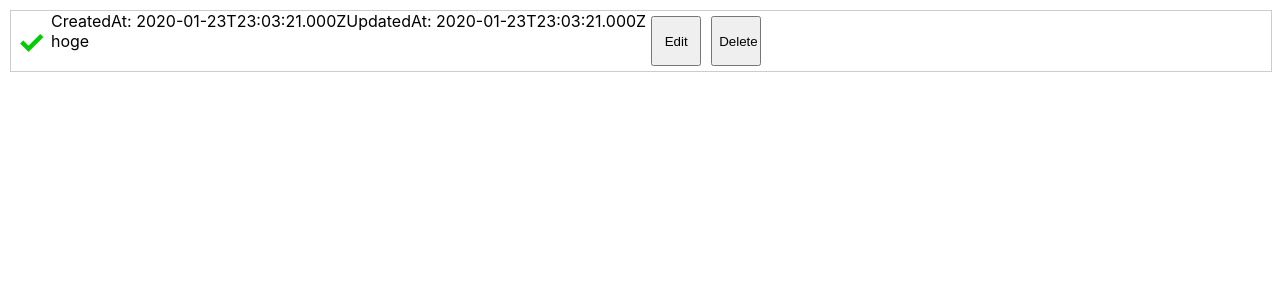
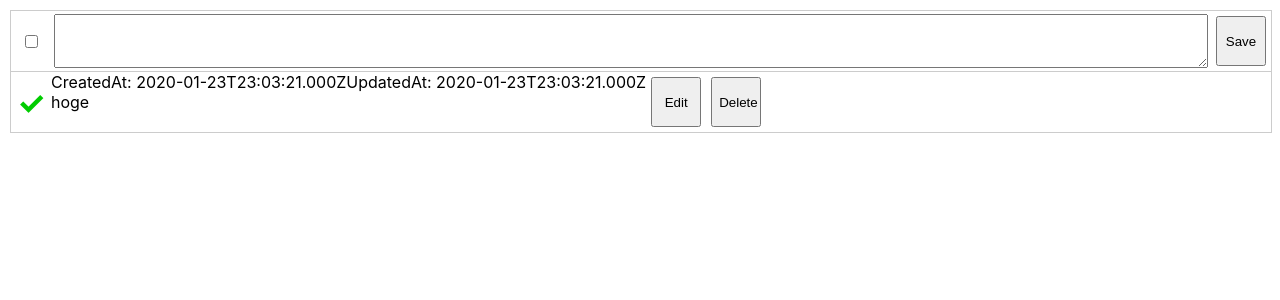
Before and after one commit to Rebi9/react-todo-app, a React (Create React App) app: page / in a window 1280 px wide. Shown: the top 300 px of the page. Built offline with nearby package versions, Linux system fonts and the light colour scheme.

Commit message:
feat:ToDo追加機能の実装

```diff
--- a/package.json
+++ b/package.json
@@ -8,7 +8,8 @@
     "@testing-library/user-event": "^7.2.1",
     "react": "^16.12.0",
     "react-dom": "^16.12.0",
-    "react-scripts": "3.3.0"
+    "react-scripts": "3.3.0",
+    "uuid": "^3.4.0"
   },
   "scripts": {
     "start": "react-scripts start",
--- a/src/App.js
+++ b/src/App.js
@@ -1,6 +1,8 @@
 import React, { useState } from "react";
+import uuid from "uuid";
 import "./App.css";
 import Todo from "./components/Todo";
+import TodoForm from "./components/TodoForm";
 
 function App() {
   const [todos, setTodos] = useState([
@@ -13,8 +15,18 @@ function App() {
     }
   ]);
 
+  const handleCreate = data => {
+    data.ID = uuid.v4;
+    const now = new Date().toISOString();
+    data.CreatedAt = now;
+    data.UpdatedAt = now;
+    setTodos([...todos, data]);
+  };
+
   return (
     <div className="App">
+      <TodoForm onSave={handleCreate} />
+
       {todos.map(item => (
         <Todo key={item.ID} {...item} />
       ))}
--- /dev/null
+++ b/src/components/TodoForm.js
@@ -0,0 +1,39 @@
+import React, { useState } from "react";
+import "./Todo.css";
+
+function ToDoForm(props = { Done: false, Content: "", onSave: () => {} }) {
+  const [done, setDone] = useState(!!props.Done);
+  const [content, setContent] = useState(props.Content);
+
+  const handleSave = () => {
+    const data = {
+      Done: done,
+      Content: content
+    };
+
+    props.onSave(data);
+
+    setDone(false);
+    setContent("");
+  };
+
+  return (
+    <div className="todo">
+      <div className="check">
+        <input
+          type="checkbox"
+          checked={done}
+          onChange={e => setDone(e.target.checked)}
+        />
+      </div>
+      <div className="body">
+        <textarea value={content} onChange={e => setContent(e.target.value)} />
+      </div>
+      <button className="btn" onClick={handleSave}>
+        Save
+      </button>
+    </div>
+  );
+}
+
+export default ToDoForm;
```
